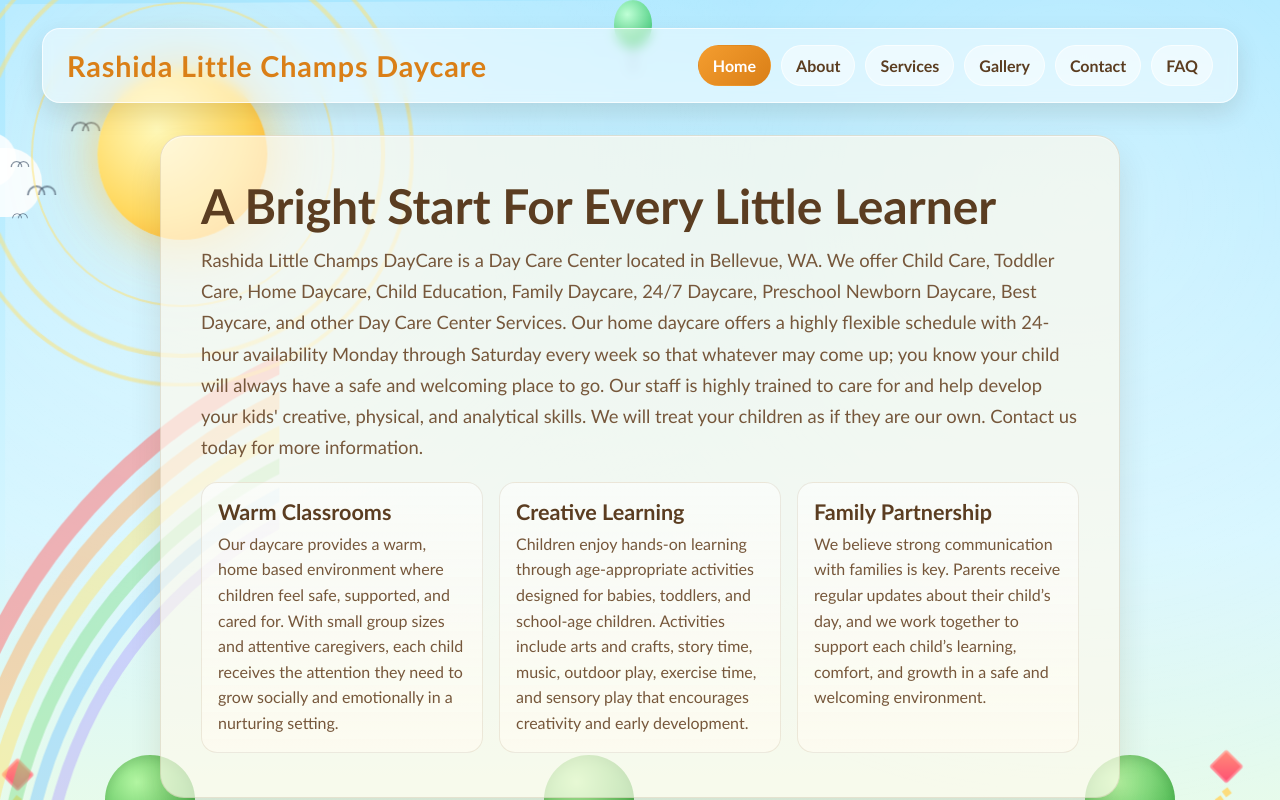
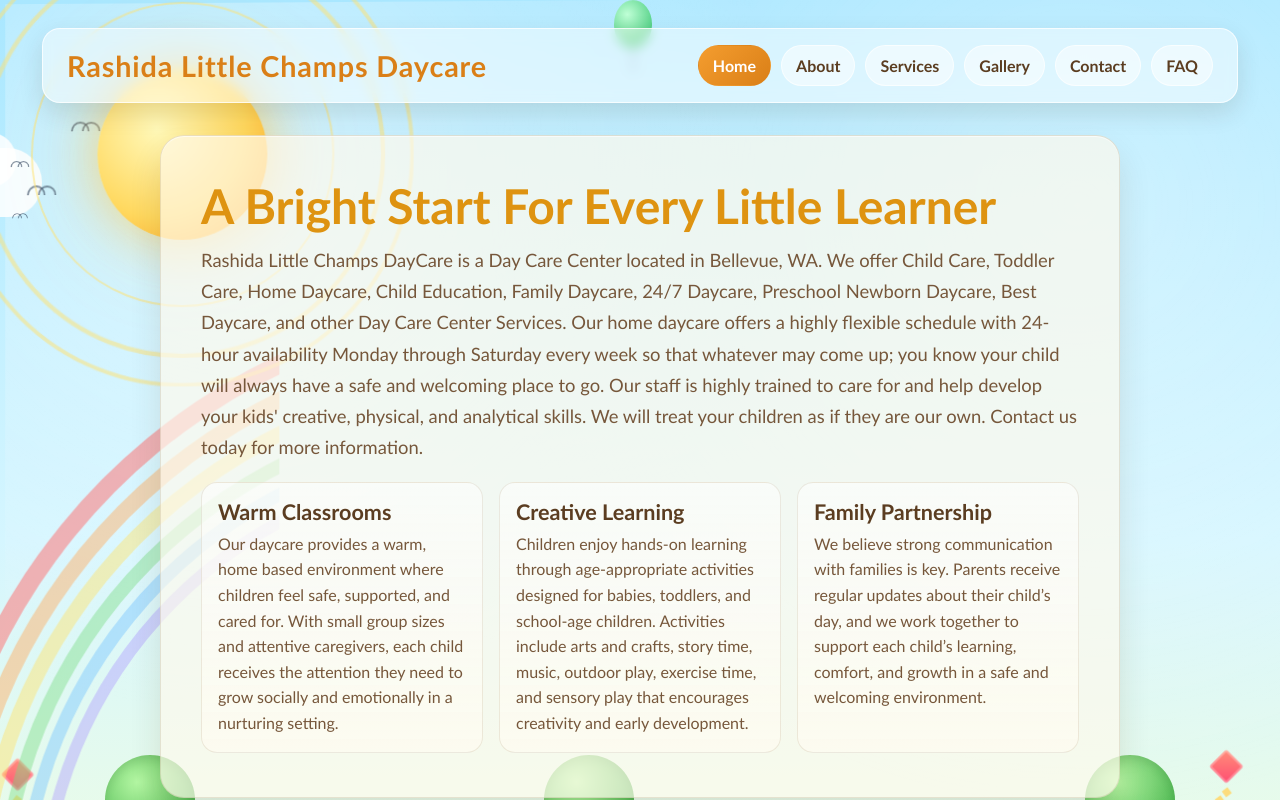
Before and after one commit to mz9201ju/RashidaLittleChampsDayCare, a React (Vite) app: page / in a window 1280 px wide. Shown: the top 800 px of the page. Built offline with nearby package versions, Linux system fonts and the light colour scheme.

Commit message:
update title like sun color

```diff
--- a/src/website/pages/AboutPage.jsx
+++ b/src/website/pages/AboutPage.jsx
@@ -5,7 +5,7 @@ export default function AboutPage() {
 
   return (
     <section className="page-panel">
-      <h1>{content.title}</h1>
+      <h1 className="sun-title">{content.title}</h1>
       {content.intro.split('\n\n').map((para, idx) => (
         <p className="lead" key={idx}>{para}</p>
       ))}
--- a/src/website/pages/ContactPage.jsx
+++ b/src/website/pages/ContactPage.jsx
@@ -131,7 +131,7 @@ export default function ContactPage() {
 
   return (
     <section className="page-panel">
-      <h1>{content.title}</h1>
+      <h1 className="sun-title">{content.title}</h1>
       <p className="lead">{content.intro}</p>
 
       <div className="contact-grid">
--- a/src/website/pages/FaqPage.jsx
+++ b/src/website/pages/FaqPage.jsx
@@ -5,7 +5,7 @@ export default function FaqPage() {
 
   return (
     <section className="page-panel">
-      <h1>{content.title}</h1>
+      <h1 className="sun-title">{content.title}</h1>
       <div className="faq-list">
         {content.items.map((item) => (
           <article key={item.q} className="faq-item">
--- a/src/website/pages/GalleryPage.jsx
+++ b/src/website/pages/GalleryPage.jsx
@@ -48,7 +48,7 @@ export default function GalleryPage() {
 
   return (
     <section className="page-panel">
-      <h1>{content.title}</h1>
+      <h1 className="sun-title">{content.title}</h1>
       <p className="lead">{content.intro}</p>
       <div className="gallery-grid">
         {content.items.map((item, index) => (
--- a/src/website/pages/HomePage.jsx
+++ b/src/website/pages/HomePage.jsx
@@ -5,7 +5,7 @@ export default function HomePage() {
 
   return (
     <section className="page-panel home-panel">
-      <h1>{content.title}</h1>
+      <h1 className="sun-title">{content.title}</h1>
       <p className="lead">{content.intro}</p>
       <div className="card-grid">
         {content.cards.map((card) => (
--- a/src/website/pages/ServicesPage.jsx
+++ b/src/website/pages/ServicesPage.jsx
@@ -5,7 +5,7 @@ export default function ServicesPage() {
 
   return (
     <section className="page-panel">
-      <h1>{content.title}</h1>
+      <h1 className="sun-title">{content.title}</h1>
       <p className="lead">{content.intro}</p>
       <ul className="bullet-list">
         {content.bullets.map((item) => (
--- a/src/website/styles/base.css
+++ b/src/website/styles/base.css
@@ -1,3 +1,7 @@
+/* Sun color for title */
+.sun-title {
+  color: #de9311;
+}
 :root {
   --sky-1: #a9e7ff;
   --sky-2: #d5f6ff;
```
